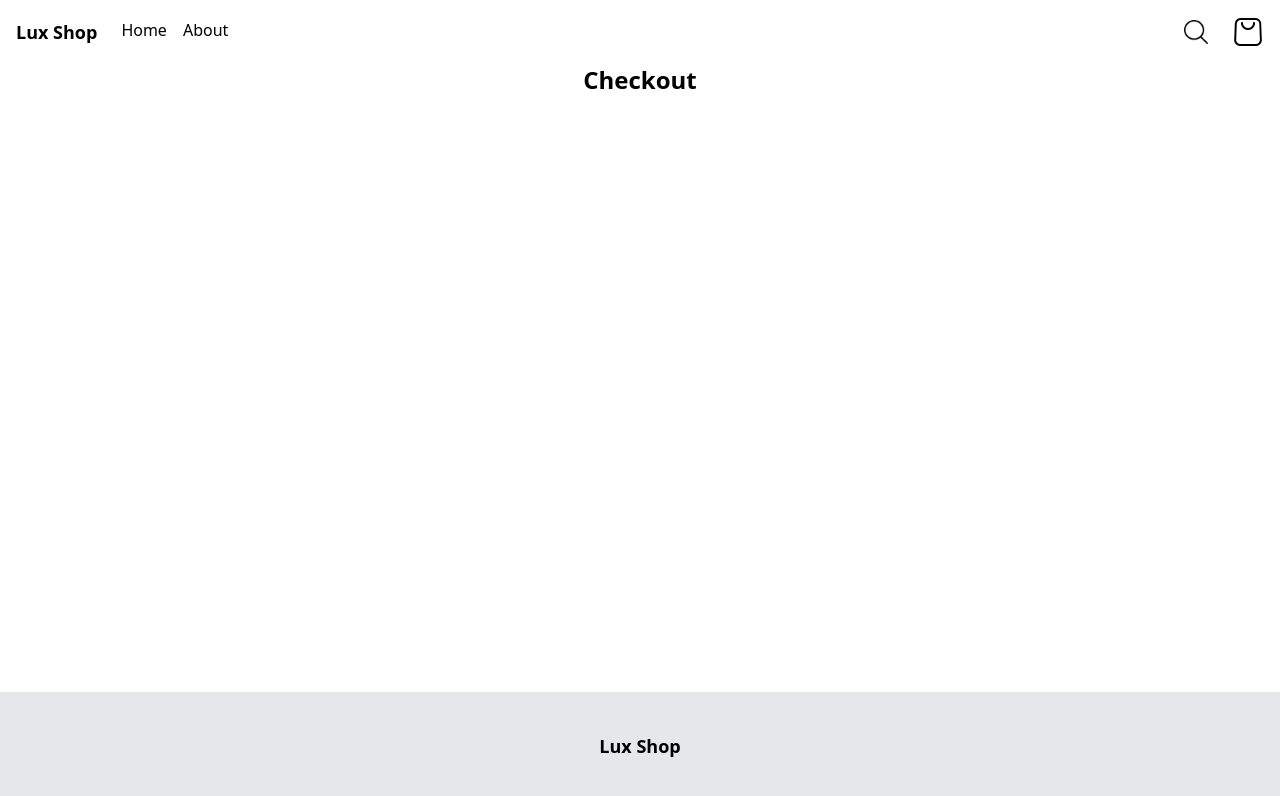
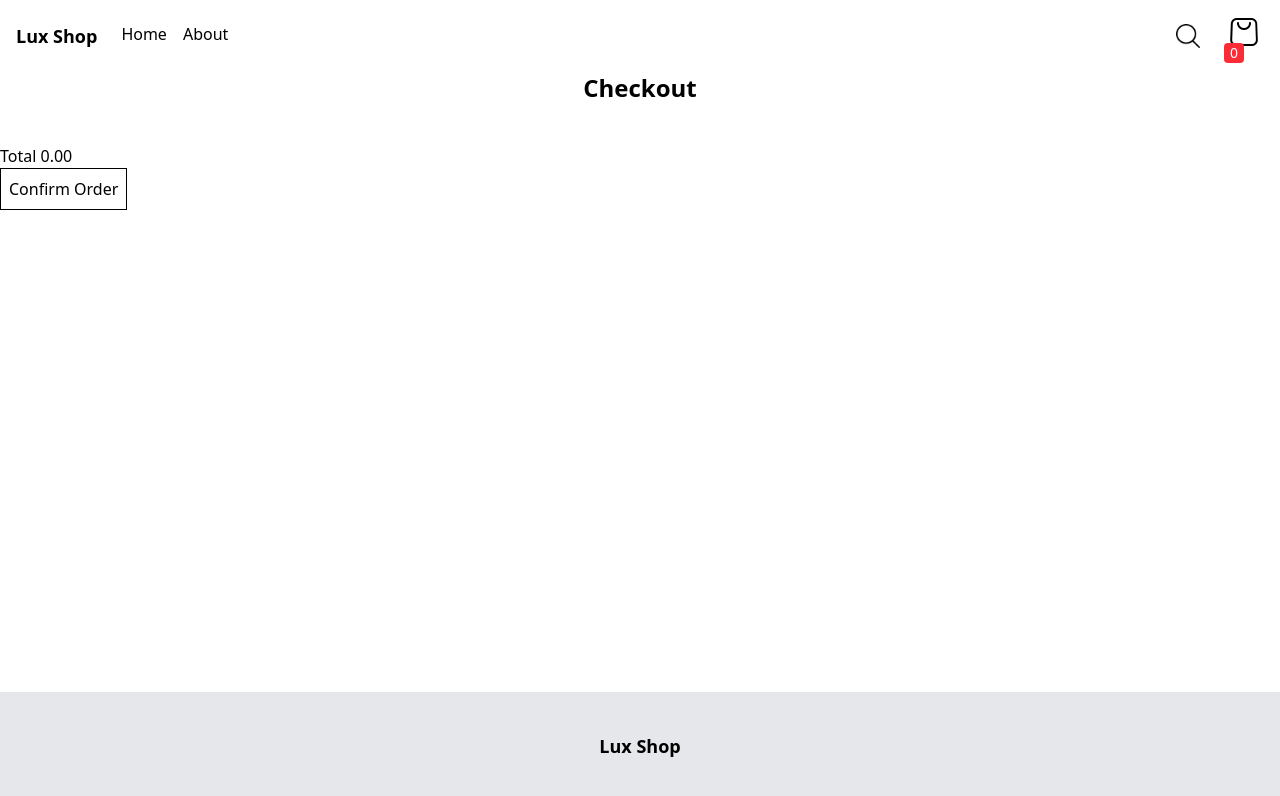
Before and after one commit to IngridOrnum/CA-React-2025, a React (Vite) app: page /checkout in a window 1280 px wide. Shown: the top 796 px of the page. Built offline with nearby package versions, Linux system fonts and the light colour scheme.

Commit message:
Chore: Finished cart functionality.

```diff
--- a/src/components/Layout/Header.jsx
+++ b/src/components/Layout/Header.jsx
@@ -1,6 +1,10 @@
 import {Link} from "react-router-dom";
+import {CartContext} from "../../context/Cart.jsx";
+import {useContext} from "react";
 
 export function Header () {
+    const {cartItems} = useContext(CartContext);
+    const cartItemCount = cartItems.reduce((total, item) => total + item.quantity, 0);
     return (
         <>
         <header className={"flex justify-between p-4 items-center"}>
@@ -13,10 +17,13 @@ export function Header () {
             </div>
             <div className={"flex items-center gap-6"}>
                 <img className={"h-6 w-6 cursor-pointer"}
-                     src={"../../public/assets/search-interface-symbol.png"} alt={"Search Symbol"}/>
-                <Link to={"/checkout"}>
+                     src="../../../public/assets/search-interface-symbol.png" alt={"Search Symbol"}/>
+                <Link to={"/checkout"} className={"h-10 w-10 relative rounded full flex justify-center items center"}>
                     <img className={"h-8 w-8 cursor-pointer"}
-                         src={"../../public/assets/shopping-bag.png"} alt={"Shopping Bag"}/>
+                         src="../../../public/assets/shopping-bag.png" alt={"Shopping Bag"}/>
+                    <span className={"absolute text-white top-2/3 right-1/2 bg-red-500 text-sm h-5 w-5 rounded full flex justify-center items-center"}>
+                    {cartItemCount}
+                    </span>
                 </Link>
             </div>
         </header>
--- /dev/null
+++ b/src/context/Cart.jsx
@@ -0,0 +1,73 @@
+import {createContext, useState, useEffect} from "react";
+
+
+export const CartContext = createContext()
+
+export const CartProvider = ({children}) => {
+    const [cartItems, setCartItems] = useState(localStorage.getItem('cartItems') ? JSON.parse(localStorage.getItem('cartItems')) : [])
+
+    const addToCart = (item) => {
+        const isItemInCart = cartItems.find((cartItem) => cartItem.id === item.id);
+
+        if (isItemInCart) {
+            setCartItems(
+                cartItems.map((cartItem) => // if the item is already in the cart, increase the quantity of the item
+                    cartItem.id === item.id
+                        ? {...cartItem, quantity: cartItem.quantity + 1}
+                        : cartItem  // otherwise, return the cart item
+                )
+            );
+        } else {
+            setCartItems([...cartItems, {...item, quantity: 1}]);    // if the item is not in the cart, add the item to the cart
+        }
+    }
+
+    const removeFromCart = (item) => {
+        const isItemInCart = cartItems.find((cartItem) => cartItem.id === item.id);
+
+        if (isItemInCart.quantity === 1) {
+            setCartItems(cartItems.filter((cartItem) => cartItem.id !== item.id))
+        } else {
+            setCartItems(
+                cartItems.map((cartItem) =>
+                    cartItem.id === item.id
+                        ? {...cartItem, quantity: cartItem.quantity - 1}
+                        : cartItem
+                )
+            );
+        }
+    };
+
+    const clearCart = () => {
+        setCartItems([]);
+    };
+
+    const getCartTotal = () => {
+        return cartItems.reduce((total, item) => total + item.price * item.quantity, 0)
+    };
+
+    useEffect(() => {
+        localStorage.setItem("cartItems", JSON.stringify(cartItems));
+    }, [cartItems]);
+
+    useEffect(() => {
+        const cartItems = localStorage.getItem("cartItems");
+        if (cartItems) {
+            setCartItems(JSON.parse(cartItems));
+        }
+    }, []);
+
+    return (
+        <CartContext.Provider
+            value={{
+                cartItems,
+                addToCart,
+                removeFromCart,
+                clearCart,
+                getCartTotal
+            }}
+        >
+            {children}
+        </CartContext.Provider>
+    );
+}
--- a/src/routes/Checkout.jsx
+++ b/src/routes/Checkout.jsx
@@ -1,5 +1,29 @@
+import {useContext} from "react";
+import {CartContext} from "../context/Cart.jsx";
+import {Link} from "react-router-dom";
+
 export function Checkout() {
+    const { cartItems, getCartTotal, clearCart } = useContext(CartContext);
+    const total = getCartTotal();
+
 return (
-    <h1 className={"font-bold text-2xl flex justify-center mb-10"}>Checkout</h1>
+    <div>
+        <h1 className={"font-bold text-2xl flex justify-center mb-10"}>Checkout</h1>
+        <ul>
+            {cartItems.map(item => (
+                <li key={item.id}>
+                    {item.title} - {item.quantity} x ${item.price.toFixed(2)} = ${(item.quantity * item.price).toFixed(2)}
+                </li>
+            ))}
+        </ul>
+        <h2>Total {total.toFixed(2)}</h2>
+        <Link to={"/checkout-success"}>
+            <button className={"border p-2 cursor-pointer"}
+            onClick={() => {
+                clearCart();
+                localStorage.removeItem('cartItems')
+            }}>Confirm Order</button>
+        </Link>
+    </div>
 )
 }
--- a/src/routes/SingleProduct.jsx
+++ b/src/routes/SingleProduct.jsx
@@ -1,9 +1,11 @@
 import {useParams} from "react-router-dom";
-import {useState, useEffect} from "react";
+import {useState, useEffect, useContext} from "react";
+import {CartContext} from "../context/Cart.jsx";
 
 export function SingleProduct() {
 
     const {id} = useParams();
+    const {addToCart} = useContext(CartContext);
 
     const [product, setProduct] = useState(false);
 
@@ -17,14 +19,17 @@ export function SingleProduct() {
         }
 
         getSingleProduct();
-    }, []);
+    }, [id]);
     return (
         <>
-            <h1>Single Product</h1>
             {product ? (
                 <div>
-                    <h2>{product.title}</h2>
-                    <img src={product.image.url} alt={product.image.url}/>
+                    <h1 className={"font-bold text-2xl"}>{product.title}</h1>
+                    <img className={"h-96 w-auto"} src={product.image.url} alt={product.image.url}/>
+                    <p>Price: {product.price}</p>
+                    <p>Sale: {product.discountedPrice}</p>
+                    <button className={"border p-1 cursor-pointer"}
+                    onClick={() => addToCart ({...product, price: product.discountedPrice})}>Add to cart</button>
                 </div>
             ) : (
                 <p>Loading...</p>
```
Also changed, not shown: src/main.jsx (+8 -5 lines), 1 other file (tests, documents, lock files or other folders).
